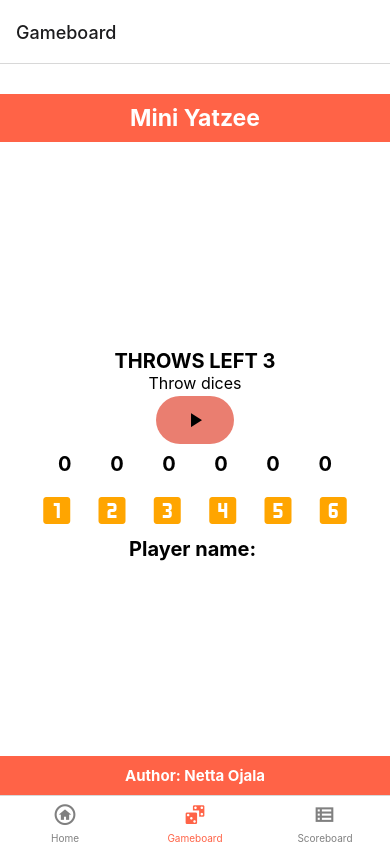
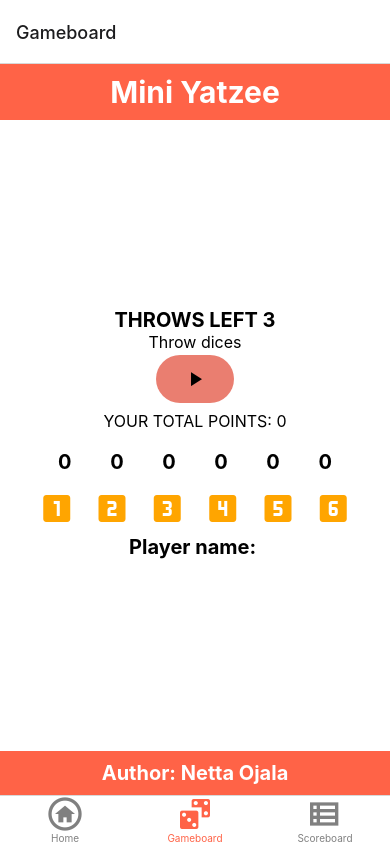
Before and after one commit to n2ojne00/MiniYatzee, a React Native app: screen /Gameboard in a window 390 px wide. Built offline with nearby package versions, Linux system fonts and the light colour scheme.

Commit message:
total calculating

```diff
--- a/App.js
+++ b/App.js
@@ -14,7 +14,7 @@ export default function App() {
       <Tab.Navigator
         sceneContainerStyle={{ backgroundColor: 'transparent' }}
         screenOptions={({ route }) => ({
-          tabBarIcon: ({ focused, color, size }) => {
+          tabBarIcon: ({ focused, color}) => {
             let iconName;
 
             if (route.name === 'Home') {
@@ -33,7 +33,7 @@ export default function App() {
             }
 
             // You can return any component that you like here!
-            return <MaterialCommunityIcons name={iconName} size={size} color={color} />;
+            return <MaterialCommunityIcons name={iconName} size={40} color={color} />;
           },
           tabBarActiveTintColor: 'tomato',
           tabBarInactiveTintColor: 'gray',
--- a/components/Gameboard.js
+++ b/components/Gameboard.js
@@ -21,6 +21,8 @@ export default function Gameboard({navigation, route}) {
   const [nbrOfThrowsLeft, setNbrOfThrowsLeft] = useState(NBR_OF_THROWS);
   const [status, setStatus] = useState('Throw dices');
   const [gameEndStatus, setGameEndStatus] = useState(false);
+  const [FullPointsTotal, setFullPointsTotal] = useState(0);
+
 
   // If dices are selected or not
   const [selectedDices, setSelectedDices] =
@@ -153,6 +155,16 @@ export default function Gameboard({navigation, route}) {
     return dicePointsTotal[k];
   }
 
+    // calculate the TOTAL POINTS
+    function getTotalDicePoints() {
+      return dicePointsTotal.reduce((sum, current) => sum + current, 0);
+    }
+    useEffect(() => {
+      const total = getTotalDicePoints();
+      setFullPointsTotal(total);
+    }, [dicePointsTotal]);
+
+
   return (
     <>
       <Header />
@@ -181,6 +193,10 @@ export default function Gameboard({navigation, route}) {
           //POINTS
         }
         <View style={styles.dicesRow}>
+          <Text style={styles.txtMin}>YOUR TOTAL POINTS: {FullPointsTotal}</Text>
+        </View>
+
+        <View style={styles.dicesRow}>
           {pointsRow}
         </View>
 
--- a/constants/Game.js
+++ b/constants/Game.js
@@ -1,5 +1,6 @@
 export const NBR_OF_DICES = 5;
 export const NBR_OF_THROWS = 3;
+export const TOTAL_ROUNDS = 3;
 export const MIN_SPOT = 1;
 export const MAX_SPOT = 6;
 export const BONUS_POINTS_LIMIT = 63;
--- a/package.json
+++ b/package.json
@@ -9,11 +9,11 @@
     "web": "expo start --web"
   },
   "dependencies": {
-    "@react-native-async-storage/async-storage": "^2.0.0",
+    "@react-native-async-storage/async-storage": "1.23.1",
     "@react-navigation/bottom-tabs": "^6.6.1",
     "@react-navigation/native": "^6.1.18",
     "@react-navigation/native-stack": "^6.11.0",
-    "expo": "~51.0.28",
+    "expo": "^51.0.38",
     "expo-status-bar": "~1.12.1",
     "react": "18.2.0",
     "react-native": "0.74.5",
--- a/styles/styles.js
+++ b/styles/styles.js
@@ -8,8 +8,6 @@ export default StyleSheet.create({
     alignItems: 'center'
   },
   header: {
-    marginTop: 30,
-    marginBottom: 15,
     backgroundColor: 'tomato',
     flexDirection: 'row',
   },
@@ -22,7 +20,7 @@ export default StyleSheet.create({
     color: '#fff',
     fontWeight: 'bold',
     flex: 1,
-    fontSize: 23,
+    fontSize: 30,
     textAlign: 'center',
     margin: 10,
   },
@@ -30,7 +28,7 @@ export default StyleSheet.create({
     color: '#fff',
     fontWeight: 'bold',
     flex: 1,
-    fontSize: 15,
+    fontSize: 20,
     textAlign: 'center',
     margin: 10,
   },
@@ -93,6 +91,13 @@ export default StyleSheet.create({
     paddingVertical: 8,
     width: '90%'
   },
+  pointsRow: {
+    flexDirection: 'row',
+    justifyContent: 'space-evenly',
+    paddingVertical: 8,
+    width: '90%'
+  },
+
   txtMin: {
     fontSize: 16,
     marginBottom: 3,
```
Also changed, not shown: 1 other file (tests, documents, lock files or other folders).
